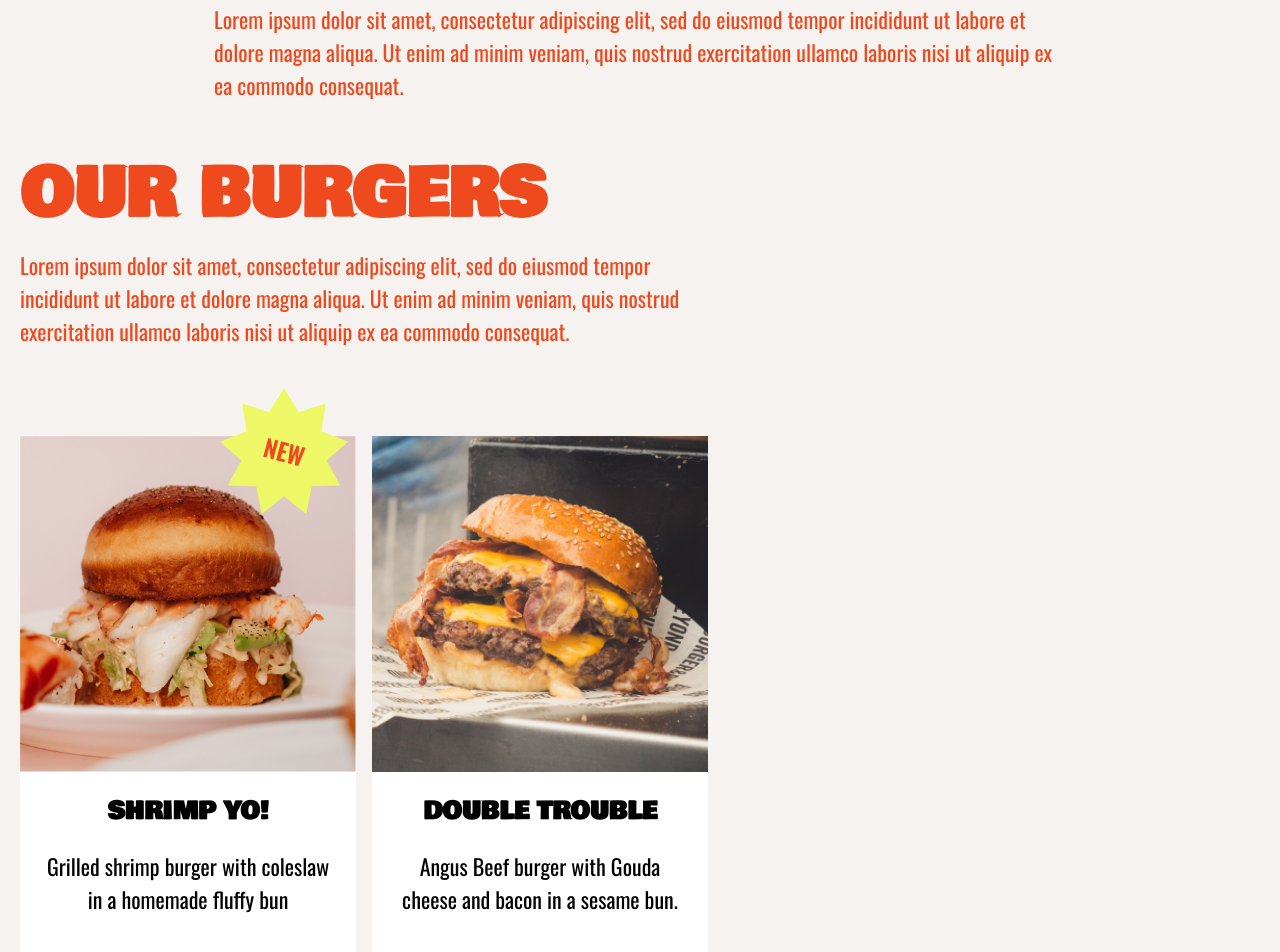
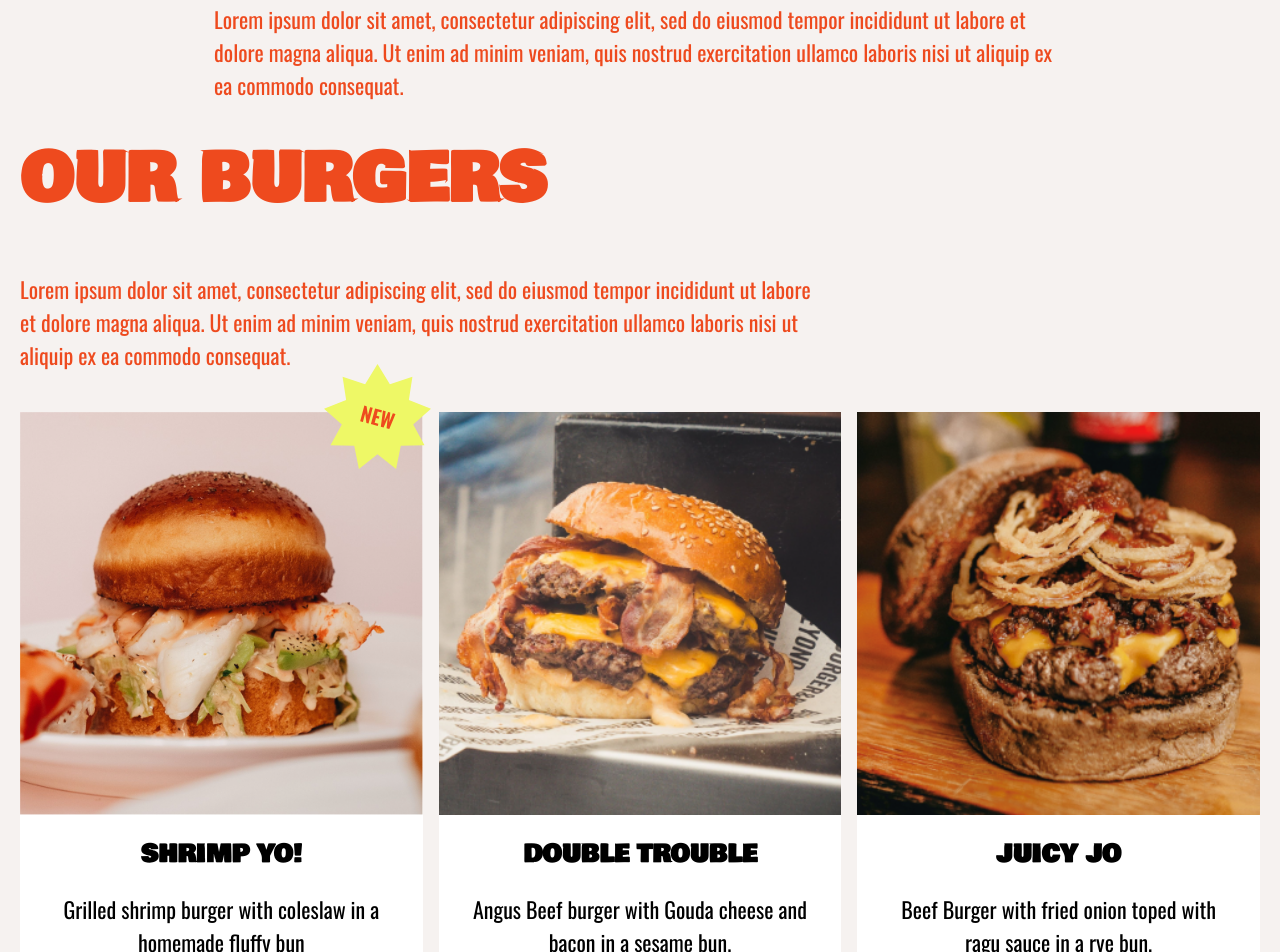
Before and after one commit to BCotten/jo-restaurant, a plain HTML site: page index.html in a window 1280 px wide. Shown: the part 2812-3764 px from the top of the page. Drawn offline with nearby package versions, Linux system fonts and the light colour scheme.

Commit message:
change h2/h3 to lower case then texttransform refactored section 4 our burgers

```diff
--- a/index.html
+++ b/index.html
@@ -84,11 +84,11 @@
           <a class="btn-hero" href="#section_4_our_burgers">Browse Menu</a>
         </header>
       </section>
-      <section class="we-are-jo-section">
+      <section id="section_2_we_are_jo" class="we-are-jo-section">
         <div class="header-and-caption">
           <h2 class="header-primary">
-            HI, WE’RE JO’S BURGERS, A COLLECTIVE OF CREATORS WHO LOVE BURGER AND
-            GOOD MOOD.
+            Hi, We’re Jo’s Burgers, a collective of creators who love burger and
+            good mood.
           </h2>
           <div class="image-caption-container">
             <img
@@ -108,7 +108,7 @@
             alt="Open Until Closed"
           />
           <div class="text-container">
-            <h2 class="header-secondary">FOOD IS FOR EVERYONE.</h2>
+            <h2 class="header-secondary">Food is for everyone.</h2>
             <p class="description-text">
               Lorem ipsum dolor sit amet, consectetur adipiscing elit, sed do
               eiusmod tempor incididunt ut labore et dolore magna aliqua. Ut
@@ -118,36 +118,30 @@
           </div>
         </div>
       </section>
-      <section id="section_3_we_are_different"></section>
-      <section id="section_4_our_burgers">
-        <div class="our-burger-title-p-container">
-          <h2 class="our-burger-h2">OUR BURGERS</h2>
+      <section class="section_3_we_are_different"></section>
+      <section id="section_4_our_burgers" class="section_4_our_burgers">
+        <h2>Our burgers</h2>
         <p class="our-burger-p">
           Lorem ipsum dolor sit amet, consectetur adipiscing elit, sed do
-            eiusmod tempor incididunt ut labore et dolore magna aliqua. Ut enim
-            ad minim veniam, quis nostrud exercitation ullamco laboris nisi ut
+          eiusmod tempor incididunt ut labore et dolore magna aliqua. Ut enim ad
+          minim veniam, quis nostrud exercitation ullamco laboris nisi ut
           aliquip ex ea commodo consequat.
         </p>
-        </div>
         <div class="burger-card-container">
           <div class="burger-card">
             <div class="img-stack">
-              <div class="img-top">
               <img
                 class="new-star-img"
                 src="images/sec_4_new-icons.svg"
                 alt="yellow star with the word 'new' inside"
               />
-              </div>
-              <div class="img-bottom">
               <img
                 class="our-burger-img shrimp"
                 src="images/sec_1_&_sec_4_shrimp.png"
                 alt="a large burger stuffed with shrimp and lettuce."
               />
             </div>
-            </div>
-            <h3>SHRIMP YO!</h3>
+            <h3>Shrimp yo!</h3>
             <p>Grilled shrimp burger with coleslaw in a homemade fluffy bun</p>
           </div>
           <div class="burger-card">
@@ -156,8 +150,8 @@
               src="images/sec_4_burgers-double.png"
               alt="a large burger stuffed with two patties, two slices of cheese, and bacon"
             />
-            <h3>DOUBLE TROUBLE</h3>
-            <p class="our-burger-p">
+            <h3>Double trouble</h3>
+            <p>
               Angus Beef burger with Gouda cheese and bacon in a sesame bun.
             </p>
           </div>
@@ -167,8 +161,8 @@
               src="images/sec_4_burgers-juicy.png"
               alt="a large burger with the top bun leaning at its side to reveal a patty topped with cheese, deep fried onion rings, and ragu sauce."
             />
-            <h3>JUICY JO</h3>
-            <p class="our-burger-p">
+            <h3>Juicy jo</h3>
+            <p>
               Beef Burger with fried onion toped with ragu sauce in a rye bun.
             </p>
           </div>
@@ -178,8 +172,8 @@
               src="images/sec_4_burgers-crispy.png"
               alt="a gloved hand holding a burger that is packed with two layers of fried chicken and cheese."
             />
-            <h3>CRISPY CHI</h3>
-            <p class="our-burger-p">
+            <h3>Crispy chi</h3>
+            <p>
               Beef Burger with fried onion toped with ragu sauce in a rye bun.
             </p>
           </div>
@@ -214,7 +208,7 @@
           />
         </div>
       </section>
-      <section id="section_6_some_reviews">
+      <section id="section_6_some_reviews" class="section_6_some_reviews">
         <h2>SOME REVIEWS</h2>
         <p>
           Lorem ipsum dolor sit amet, consectetur adipiscing elit, sed do
@@ -283,7 +277,7 @@
           </div>
         </div>
       </section>
-      <section id="section_7_instagram"></section>
+      <section id="section_7_instagram" class="section_7_instagram"></section>
     </main>
     <footer>
       <div class="subscribe">
--- a/scss/_global.scss
+++ b/scss/_global.scss
@@ -26,16 +26,19 @@ h6,
 h1,
 .h1 {
   font-size: var(--fs-2xl);
+  text-transform: uppercase;
 }
 
 h2,
 .h2 {
   font-size: var(--fs-xl);
+  text-transform: uppercase;
 }
 
 h3,
 .h3 {
   font-size: var(--fs-l);
+  text-transform: uppercase;
 }
 
 h4,
--- a/scss/_section_1_hero.scss
+++ b/scss/_section_1_hero.scss
@@ -26,7 +26,6 @@
   h1 {
     margin: 0;
     padding: 3.125rem 0 0 0;
-    text-transform: uppercase;
     max-width: 50rem;
     @include mq($desktop) {
       padding-top: 6.25rem;
--- a/scss/_section_4_our_burgers.scss
+++ b/scss/_section_4_our_burgers.scss
@@ -1,20 +1,43 @@
 @use "variables" as *;
 @use "mixins" as *;
 
-.our-burger-title-p-container {
-    display: grid;
-    grid-template-columns: 1fr;
-    grid-template-rows: .5fr 1fr;
-    padding-right: 1.25rem;
+.section_4_our_burgers {
+  @include mobilePadding;
+  @include mq($desktop) {
+    @include desktopPadding;
   }
 
   .burger-card-container {
+    max-width: 90rem;
+    margin: 0 auto;
+    margin-bottom: 3rem;
     display: grid;
     column-gap: 1rem;
-    width: 21rem;
-    margin-left: 1.25rem;
-    margin-right: 1.25rem;
-    margin-bottom: 3rem;
+    grid-template-columns: repeat(auto-fit, minmax(21rem, 1fr));
+  }
+
+  h2 {
+    color: var(--clr-primary);
+    margin-top: 2.5rem;
+  }
+
+  h3 {
+    text-align: center;
+    margin-bottom: 0.75;
+  }
+
+  p {
+    margin-top: 1rem;
+    margin-bottom: 0;
+    text-align: center;
+    padding: 0 1.5rem 1.5rem 1.5rem;
+  }
+
+  .our-burger-p {
+    color: var(--clr-primary);
+    text-align: left;
+    padding: 0;
+    max-width: 50rem;
   }
 
   .burger-card {
@@ -23,78 +46,102 @@
   }
 
   .img-stack {
-    display: grid;
-    grid-template-columns: 1fr;
     position: relative;
   }
 
   .new-star-img {
     position: absolute;
+    width: 6.6875rem;
+    z-index: 1;
+    right: -0.5rem;
+    top: -3rem;
+  }
+
+  .our-burger-img {
+    width: 100%;
+  }
+
+}
+
+/* .our-burger-title-p-container {
+    display: grid; just default not needed.
+    grid-template-columns: 1fr;
+    grid-template-rows: 0.5fr 1fr;
+    // padding-right: 1.25rem;
+  } */
+
+/* .burger-card {
+  background-color: var(--clr-neutral);
+  margin-top: 2.5rem;
+} */
+
+/* .img-stack {
+  // display: grid; col is default
+  // grid-template-columns: 1fr;
+ // position: relative;
+} */
+
+/* .new-star-img {
+  position: absolute;
   grid-column: 1;
-    row-column: 1;
+  // row-column: 1; unknown property
   z-index: 1;
   right: 0.5rem;
   top: -3rem;
-}
+} */
 
-.img-bottom {
+/* .img-bottom {
   grid-column: 1;
   grid-row: 1;
+} */
+
+/* .our-burger-img {
+  width: 100%;
+  //height: 21rem;
 }
-
-.our-burger-img {
-    width: 21rem;
-    height: 21rem;
-
-}
-
-.our-burger-h2 {
+ */
+/* .our-burger-h2 { h2 via sass nesting
   color: var(--clr-primary);
   @include mobilePadding;
   margin-bottom: 1rem;
-}
+} */
 
-h3 {
-    text-align: center;
-    margin-bottom: .75;
-}
-
-.our-burger-p {
-    font-family: var(--ff-base);
-    font-size: var(--fs-s);
-    color: var(--clr-primary);
-    @include mobilePadding;
+/* .our-burger-p {
+  font-family: var(--ff-base); in global
+  font-size: var(--fs-s); in global
+  color: var(--clr-primary); in global
+  @include mobilePadding; in section
   margin-top: 0;
   margin-bottom: 0;
-}
+} */
 
-.burger-card p {
-    color: var(--clr-text);
-    text-align: center;
+/* .burger-card p {
+  // color: var(--clr-text);
+  // text-align: center;
   padding-bottom: 1.5rem;
   padding-left: 1.5rem;
   padding-right: 1.5rem;
 }
+ */
 
-@media (min-width: 45em) {
 
+// line 16 grid-template-columns: repeat(auto-fit, minmax(21rem, 1fr)); does all of this
+/* @media (min-width: 45em) {
   .burger-card-container {
     grid-template-columns: repeat(2, 21rem);
   }
 
-    .our-burger-title-p-container {
-        width: 48rem;
-    }
-}
+  /* .our-burger-title-p-container {
+    width: 48rem; in our-burger-p now to max width 50rem no mq needed
+  } */
 
 
-@media (min-width: 90em) {
-
+/* @media (min-width: 90em) {
   .burger-card-container {
     grid-template-columns: repeat(4, 21rem);
   }
 
   .our-burger-title-p-container {
-        width:fit-content;
+    width: fit-content;
   }
-}
+} * */
```
Also changed, not shown: styles/styles.css. Lines whose indentation alone changed are shown as unchanged.
